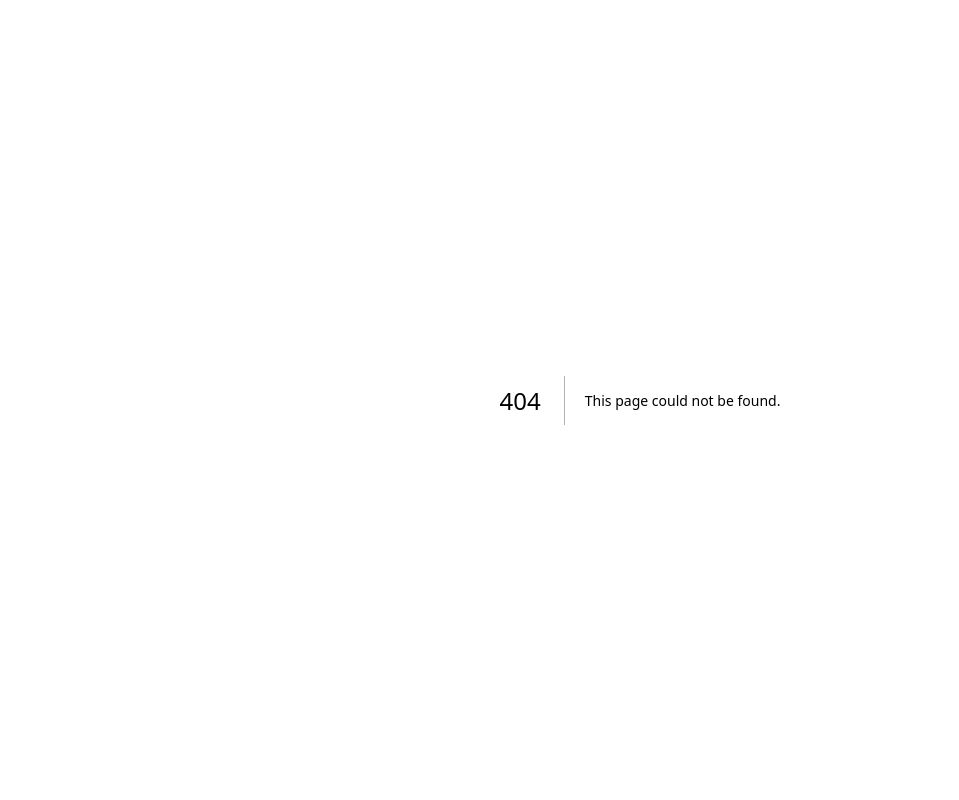
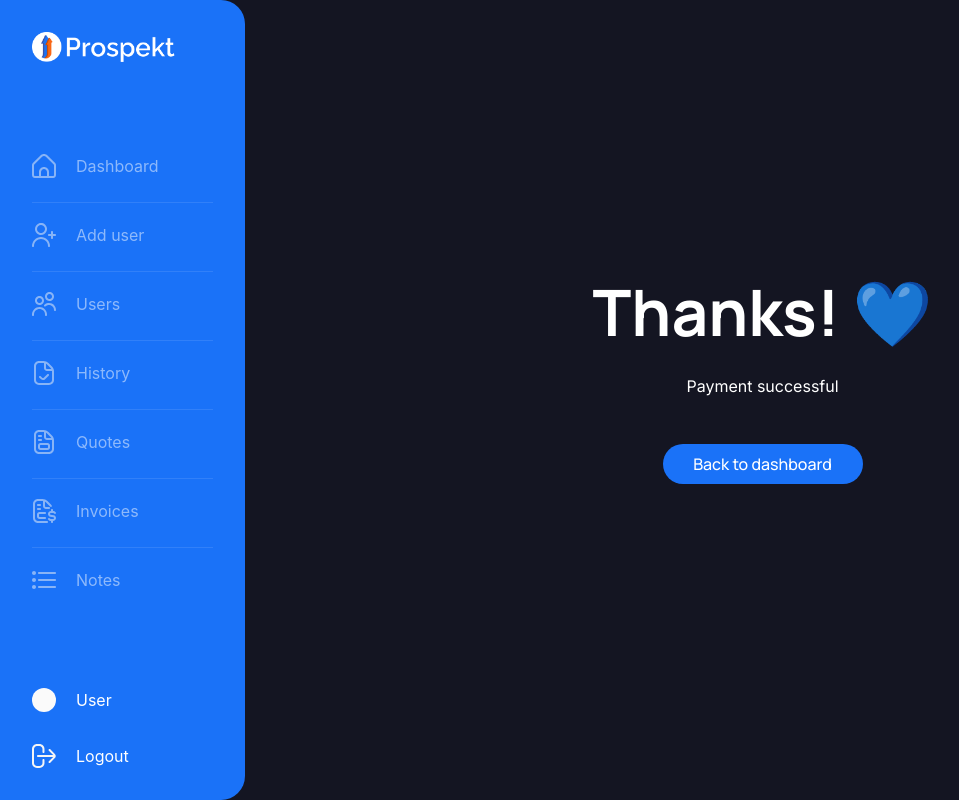
Before and after one commit to needforschool/prospekt-client, a Next.js app: page /thanks in a window 1280 px wide. Before the commit this address had no page. Shown: the whole page, without its empty margins (0-959 px from the left). Built offline with nearby package versions, Linux system fonts and the light colour scheme.

Commit message:
✨ add thanks page integrated for desktop

```diff
--- /dev/null
+++ b/src/pages/thanks.tsx
@@ -0,0 +1,3 @@
+import Thanks from "@screens/Thanks";
+
+export default Thanks;
--- /dev/null
+++ b/src/screens/Thanks/index.tsx
@@ -0,0 +1,84 @@
+import styled from "styled-components";
+import Sidebar from "@components/Sidebar";
+
+const Thanks: React.FC = () => {
+  return (
+    <Main>
+      <Sidebar></Sidebar>
+      <Container>
+        <Title>Thanks! 💙</Title>
+        <Subtitle>Payment successful</Subtitle>
+        <ContainerButton>
+          <DashboardButton href="/dashboard">Back to dashboard</DashboardButton>
+        </ContainerButton>
+      </Container>
+    </Main>
+  );
+};
+
+const Main = styled.main`
+  width: 100%;
+  display: flex;
+  height: unset;
+`;
+
+const Container = styled.div`
+  margin-left: 245px;
+  display: flex;
+  flex-direction: column;
+  height: 100vh;
+  width: calc(100% - 245px);
+  padding: 32px 24px;
+`;
+
+const Title = styled.h1`
+  width: 100%;
+  max-width: 1376px;
+  padding-top: 240px;
+  margin: 0 auto;
+  text-align: center;
+  font-family: ${({ theme }) => theme.family.primary};
+  font-size: ${({ theme }) => theme.size.h1};
+  font-weight: ${({ theme }) => theme.weight.bold};
+  color: ${({ theme }) => theme.colors.greyscale1};
+`;
+
+const Subtitle = styled.p`
+  width: 100%;
+  max-width: 1376px;
+  padding-top: 24px;
+  margin: 0 auto;
+  text-align: center;
+  font-family: ${({ theme }) => theme.family.secondary};
+  font-size: ${({ theme }) => theme.size.big};
+  font-weight: ${({ theme }) => theme.weight.regular};
+  color: ${({ theme }) => theme.colors.greyscale1};
+`;
+
+const ContainerButton = styled.div`
+  display: flex;
+  justify-content: center;
+  width: 100%;
+  max-width: 1376px;
+  padding-top: 48px;
+  margin: 0 auto;
+`;
+
+const DashboardButton = styled.a`
+  display: inline-flex;
+  justify-content: center;
+  align-items: center;
+  width: 200px;
+  height: 40px;
+  background-color: #1a72f8;
+  border-radius: 20px;
+  font-family: ${({ theme }) => theme.family.primary};
+  font-size: ${({ theme }) => theme.size.big};
+  font-weight: ${({ theme }) => theme.weight.medium};
+  color: ${({ theme }) => theme.colors.greyscale1};
+  text-align: center;
+  border: none;
+  cursor: pointer;
+`;
+
+export default Thanks;
```
